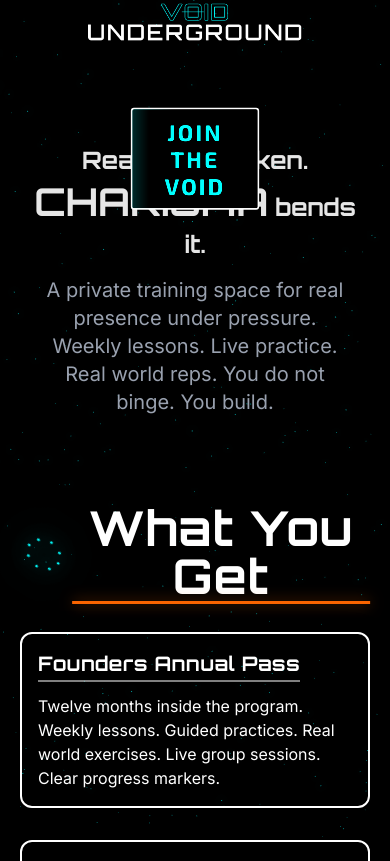
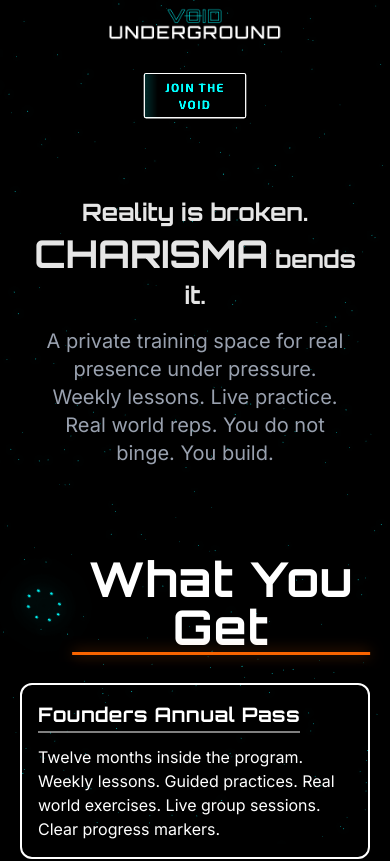
Before and after one commit to wayfindercollective/wayfinderrepo, a Next.js app: page / in a window 390 px wide. Shown: the top 861 px of the page. Built offline with nearby package versions, Linux system fonts and the light colour scheme.

Commit message:
Fix mobile logo and button sizing: responsive scaling and positioning

```diff
--- a/app/components/EnableSoundButton.tsx
+++ b/app/components/EnableSoundButton.tsx
@@ -376,7 +376,7 @@ export default function EnableSoundButton() {
         id="heroCta"
         ref={buttonRef}
         onClick={handleClick}
-        className={`px-6 py-3 bg-black border-2 border-white rounded text-[#00FFFF] text-3xl font-bold cursor-pointer hover:bg-[#0a0a0a] hover:shadow-[0_0_15px_rgba(0,255,255,0.5)] button-shimmer ${exo2.variable} mt-[8vh] md:mt-[45px]`}
+        className={`px-4 md:px-6 py-2 md:py-3 bg-black border-2 border-white rounded text-[#00FFFF] text-xl md:text-3xl font-bold cursor-pointer hover:bg-[#0a0a0a] hover:shadow-[0_0_15px_rgba(0,255,255,0.5)] button-shimmer ${exo2.variable} mt-0 md:mt-[45px]`}
         style={{
           fontFamily: 'var(--fontB-display), sans-serif',
           letterSpacing: '0.1em',
--- a/app/components/HeroLogo.tsx
+++ b/app/components/HeroLogo.tsx
@@ -549,8 +549,7 @@ export default function HeroLogo() {
       {/* logo plus cyan underline */}
       <div
         ref={logoRef}
-        className="relative w-fit mx-auto -mt-4 group z-10"
-        style={{ transform: 'scale(0.75)' }}
+        className="relative w-fit max-w-[90vw] mx-auto -mt-4 md:-mt-4 mb-[8vh] md:mb-0 group z-10 scale-[0.6] md:scale-[0.75]"
       >
         <Image
           src="/Master_Logo.png?v=2"
@@ -559,7 +558,7 @@ export default function HeroLogo() {
           height={400}
           priority
           unoptimized
-          className="block select-none pointer-events-none"
+          className="block select-none pointer-events-none w-full h-auto"
           style={{
             filter: 'contrast(1.4) brightness(1.15) saturate(1.2)',
             WebkitFilter: 'contrast(1.4) brightness(1.15) saturate(1.2)',
@@ -582,7 +581,7 @@ export default function HeroLogo() {
         />
 
         {/* Sound button right under the cyan line */}
-        <div className="absolute left-1/2 -translate-x-1/2 top-[67.5%] z-10">
+        <div className="absolute left-1/2 -translate-x-1/2 top-[85%] md:top-[67.5%] z-10">
           <EnableSoundButton />
         </div>
       </div>
```
